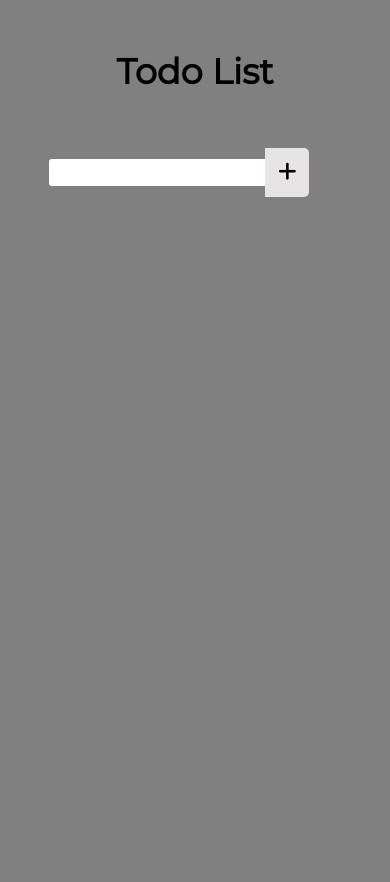
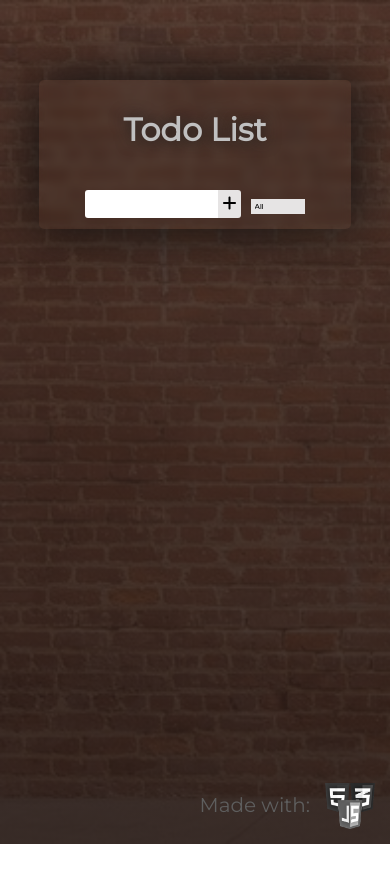
Before and after one commit to HarryMinnie6/Todo-List, a plain HTML site: page index.html in a window 390 px wide. After the commit the page ends 844 px from the top, so only its background shows below. Drawn offline with Linux system fonts and the light colour scheme.

Commit message:
Changed styling
Added final Css styling

```diff
--- a/index.html
+++ b/index.html
@@ -10,6 +10,7 @@
 <body>
     <div class="todo-wrapper">
         <h1 class="todo-header">Todo List</h1>
+        <div class="input-wrapper">
         <form>
             <input type="text" class="todo-input" required>
             <button class="todo-button" type="submit" required><i class="fas fa-plus"></i></button>
@@ -21,10 +22,15 @@
                 </select>
             </div>
         </form>
+    </div>
         <div class="todo-container">
             <ul class="todo-list"></ul>
         </div>
     </div>
+
+        <img src="js-html.png" alt="HTML,Css, Javascript logo">
+        <p>Made with:</p>
+
     <script src="script.js"></script>
 </body>
 </html>
--- a/style.css
+++ b/style.css
@@ -1,27 +1,52 @@
 @import url('https://fonts.googleapis.com/css?family=Lato|Montserrat|Roboto&display=swap');
-
-
 
  * {
     margin: 0;
     padding: 0;
  }
-
  body{
-    background-color: gray;
+    background: linear-gradient(rgba(63, 42, 36, 0.85),rgba(41, 27, 23, 0.9)), url(image4.1.jpg);
+    background-size: cover;
+    background-repeat: no-repeat;
     font-family:'Montserrat';
     min-height: 100vh;
+    box-sizing: border-box;
  }
 
+ .todo-wrapper{
+    position: absolute;
+    display: flex;
+    align-items: center;
+    /* justify-content: center; */
+    flex-direction: column;
+    top: 9rem;
+    right: 0;
+    left: 0;
+    margin: auto;
+    width: 30%;
+    border-radius: 5px;
+    backdrop-filter: blur(5px);
+    box-shadow: 0 0 55px rgb(17, 17, 17);
+ }
 h1, form {
     display: flex;
     align-items: center;
     justify-content: center;
-    margin: 50px;
+    margin: 5px;
+}
+.input-wrapper {
+    display: flex;
+    width: 100%;
+    position: relative;
+    align-items: center;
+    flex-wrap: wrap;
+    flex-direction: column;
 }
 h1 {
     font-size: 4rem;
-    margin: 80px;
+    margin: 50px;
+    color: rgb(192, 192, 192);
+    text-shadow: 0 0 15px  rgb(32, 32, 32);
 }
 .todo-container {
     display: flex;
@@ -33,8 +58,9 @@ form input{
     font-size: 1.3rem;
     border: none;
     background: white;
-    border-radius: 5px;
     border-radius: 5px 0 0 5px;
+    width: 100%;
+    margin-left: 10px
 }
 .todo-button {
     padding: 0.8rem;
@@ -48,7 +74,6 @@ form input{
     cursor: pointer;
     background: rgb(207, 207, 207);
 }
-
 select {
     -webkit-appearance: none;
     -moz-appearance: none;
@@ -57,7 +82,7 @@ select {
     border: none;
 }
 .select {
-    margin: 1rem;
+    margin: 10px;
     position: relative;
     overflow: hidden;
 }
@@ -68,9 +93,13 @@ select {
     padding: 0.3rem;
     font-size: 1rem;
     border: none;
+    transition: all 0.2s ease;
+}
+select:hover {
+    background-color: rgb(207, 207, 207);
 }
 /* adding the arrow back to the drop down bar */
-.select::after {
+/* .select::after {
     content: "\25BC";
     position: absolute;
     background-color:  rgb(230, 228, 228);
@@ -78,10 +107,7 @@ select {
     right: 0;
     padding: 0.3rem;
     pointer-events: none;
-
-}
-
-
+} */
 .todo-list {
     min-width: 30%;
     list-style: none;
@@ -92,7 +118,7 @@ select {
     background: whitesmoke;
     display: flex;
     justify-content: space-between;
-    font-size: 1.7rem;
+    font-size: 1.3rem;
     align-items: center;
     border-radius: 5px;
 }
@@ -100,27 +126,28 @@ li {
     flex: 1;
 }
 .delete-btn {
-    color: yellow;
+    color: rgb(196, 196, 196);
     background: black;
-    padding: 1rem;
+    padding: .5rem;
     border: none;
     cursor: pointer;
     font-size: 1rem;
-    border-radius: 5px;
+    /* border-radius: 3px; */
     border-radius:  0 5px 5px 0;
     transition: all 0.2s ease;
 }
 .delete-btn:hover {
     color: black;
-    background: yellow;
+    background: rgb(196, 196, 196);
 }
 .complete-btn{
-    background: green;
+    background: rgb(196, 196, 196);
     /* margin-right: 2px; */
-    padding: 1rem;
+    padding: .5rem;
     border: none;
     cursor: pointer;
     font-size: 1rem;
+    transition: all 0.2s ease;
 }
 .complete-btn:hover{
     background: rgb(0, 173, 0);
@@ -137,10 +164,53 @@ li {
     opacity: 0.4;
 }
 
-@media  (max-width: 420px) {
+footer{
+    background-color: rgba(63, 42, 36, 0.85);
+    color: rgb(95, 95, 95);
+    text-align: center;
+    padding: 30px;
+    width: 100%;
+    position: absolute;
+    bottom: 0;
+    right: 0;
+}
+
+img {
+    max-width: 50px;
+    max-height: 50px;
+    position: absolute;
+    right: 15px;
+    bottom: 15px;
+}
+p {
+    font-size: 20px;
+    color: rgb(94, 94, 94);
+    position: absolute;
+    right: 80px;
+    bottom: 27px;
+}
+
+
+@media  (max-width: 1300px) {
+    .todo-wrapper{
+        position: absolute;
+        top: 5rem;
+        right: 0;
+        left: 0;
+        margin: auto;
+        width: 80%;
+     }
+     .input-wrapper {
+        display: flex;
+        width: 80%;
+        position: relative;
+        align-items: center;
+        flex-wrap: wrap;
+        flex-direction: column;
+    }
     h1 {
-        font-size: 2.2rem;
-        margin: 50px;
+        font-size: 2rem;
+        margin: 30px;
     }
     form input{
         padding: 0.3rem;
@@ -148,7 +218,7 @@ li {
         border-radius: 3px;
         border-radius: 3px 0 0 3px;
     }
-    .add-btn {
+    .todo-button {
         padding: 0.3rem;
         font-size: 1rem;
         border-radius:  0 3px 3px 0 ;
@@ -168,4 +238,62 @@ li {
         font-size: 0.5rem;
         border-radius: 3px 0 0 3px;
     }
+    select {
+        background-color:  rgb(230, 228, 228);
+        cursor: pointer;
+        width: 8rem;
+        padding: 0.3rem;
+        font-size: 1rem;
+        border: none;
+        transition: all 0.2s ease;
+    }
 }
+@media  (max-width: 675px) {
+    .todo-wrapper{
+        position: absolute;
+        top: 5rem;
+        right: 0;
+        left: 0;
+        margin: auto;
+        width: 80%;
+     }
+    h1 {
+        font-size: 2rem;
+        margin: 30px;
+    }
+    form input{
+        padding: 0.3rem;
+        font-size: 1rem;
+        border-radius: 3px;
+        border-radius: 3px 0 0 3px;
+    }
+    .todo-button {
+        padding: 0.3rem;
+        font-size: 1rem;
+        border-radius:  0 3px 3px 0 ;
+    }
+    .todo {
+        margin: 1.2rem;
+        font-size: 0.8rem;
+        border-radius: 3px;
+    }
+    .delete-btn {
+        padding: 0.3rem;
+        font-size: 0.5rem;
+        border-radius:  0 3px 3px 0 ;
+    }
+    .complete-btn{
+        padding: 0.3rem;
+        font-size: 0.5rem;
+        border-radius: 3px 0 0 3px;
+    }
+    select {
+        background-color:  rgb(230, 228, 228);
+        cursor: pointer;
+        width: 6.5rem;
+        padding: 0.2rem;
+        font-size: 0.5rem;
+        border: none;
+        transition: all 0.2s ease;
+    }
+}
```
Also changed, not shown: image4.1.jpg (added), js-html.png (added).
